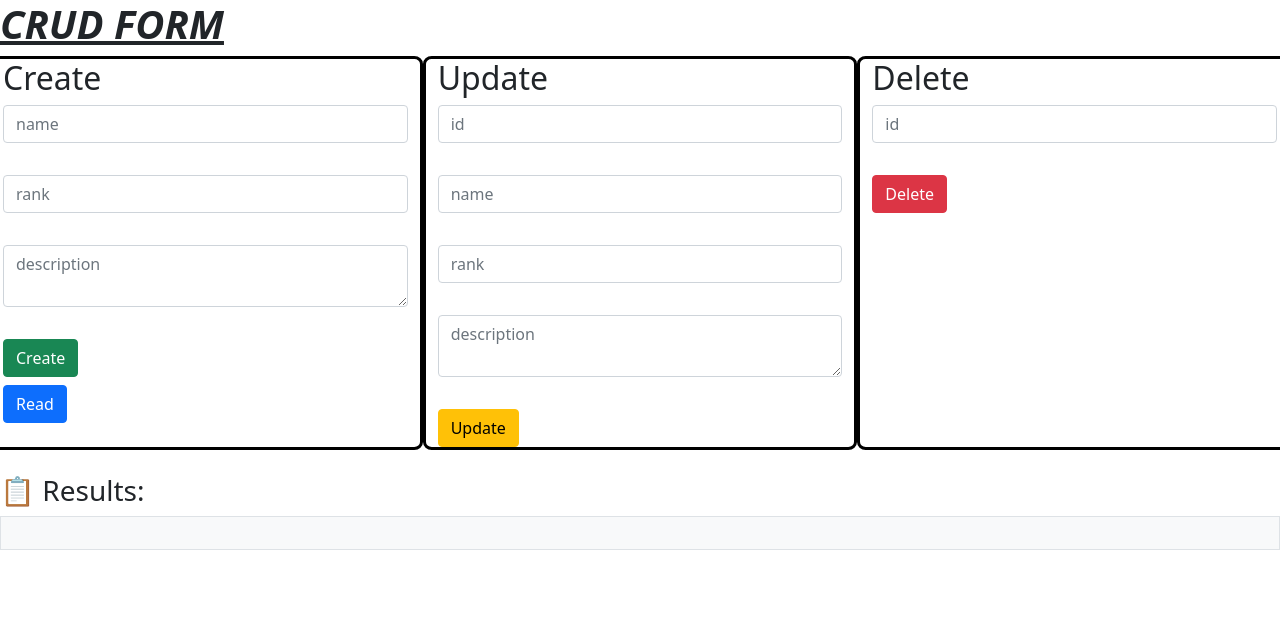
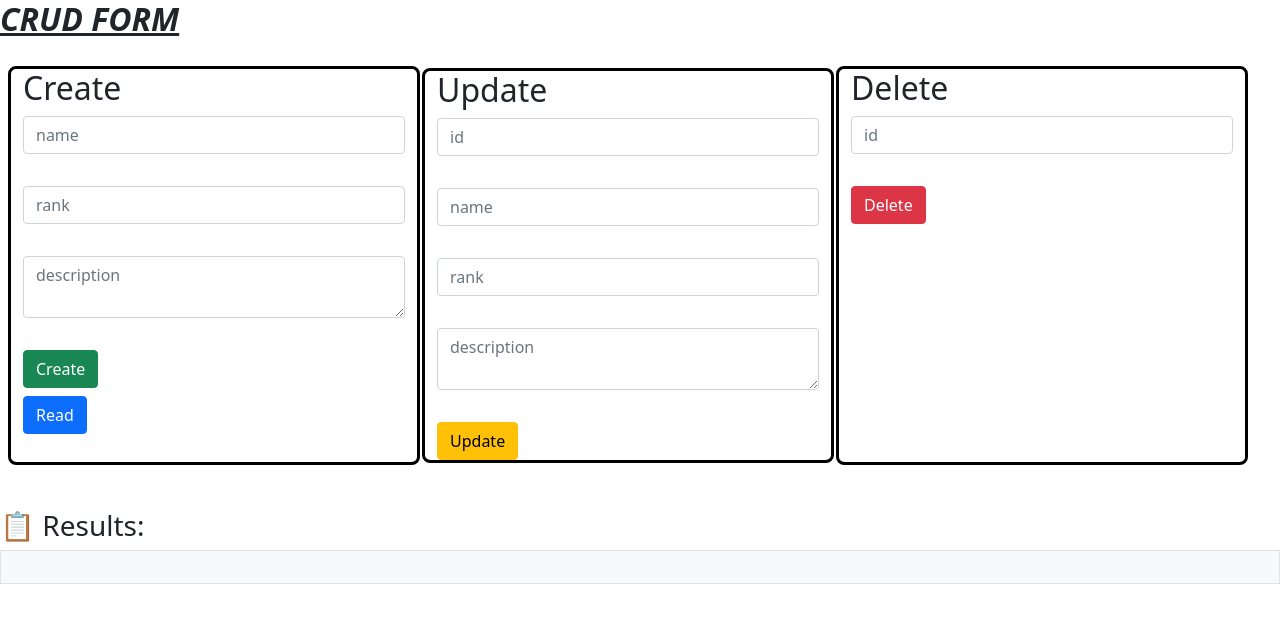
Before and after one commit to muhammadbinnaveed01-oss/crud-express-mongodb, a website: page index.html in a window 1280 px wide. Drawn offline with nearby package versions, Linux system fonts and the light colour scheme.

Commit message:
applying extra css

```diff
--- a/index.html
+++ b/index.html
@@ -8,11 +8,11 @@
 </head>
 <body>
 
-<h1><b><i><u>CRUD FORM</u></i></b></h1>
+<h2><b><i><u>CRUD FORM</u></i></b></h2>
 
-<div class="row g-4">
+<div class="row " style="width: 100%; padding: 20px;">
     <!-- create -->
-    <div class="col" style="border: 3px solid black; border-radius: 2%;">
+    <div class="col " style="border: 3px solid black; border-radius: 2%;">
         <h2>Create</h2>
         <form id="createform">
             <input id="createname" type="text" placeholder="name" class="form-control mb-2"><br>
@@ -24,7 +24,7 @@
     </div>
 
     <!-- update -->
-    <div class="col" style="border: 3px solid black; border-radius: 2%;">
+    <div class="col " style="border: 3px solid black; border-radius: 2%; margin: 2px;">
         <h2>Update</h2>
         <form id="updateform">
             <input id="updateid" type="text" placeholder="id" class="form-control mb-2"><br>
@@ -36,7 +36,7 @@
     </div>
 
     <!-- delete -->
-    <div class="col" style="border: 3px solid black; border-radius: 2%;">
+    <div class="col " style="border: 3px solid black; border-radius: 2%;">
         <h2>Delete</h2>
         <form id="deleteform">
             <input id="deleteid" type="text" placeholder="id" class="form-control mb-2"><br>
```
